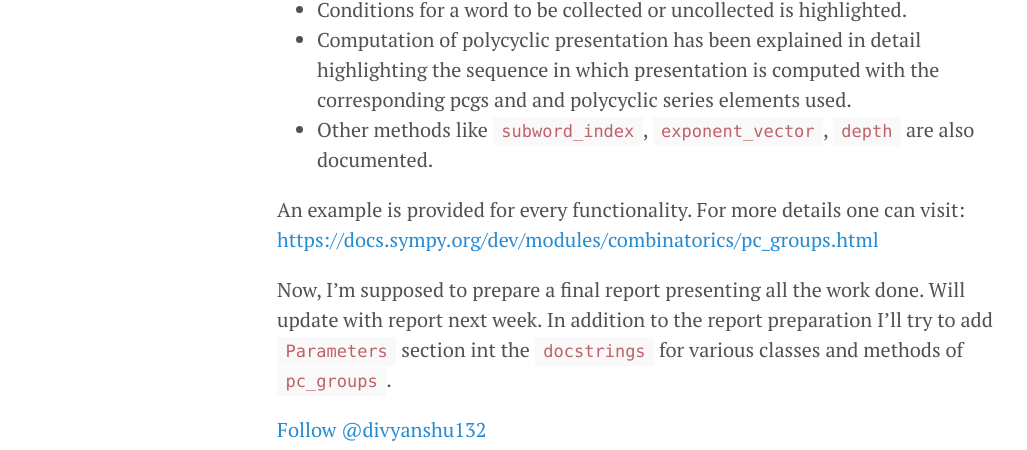
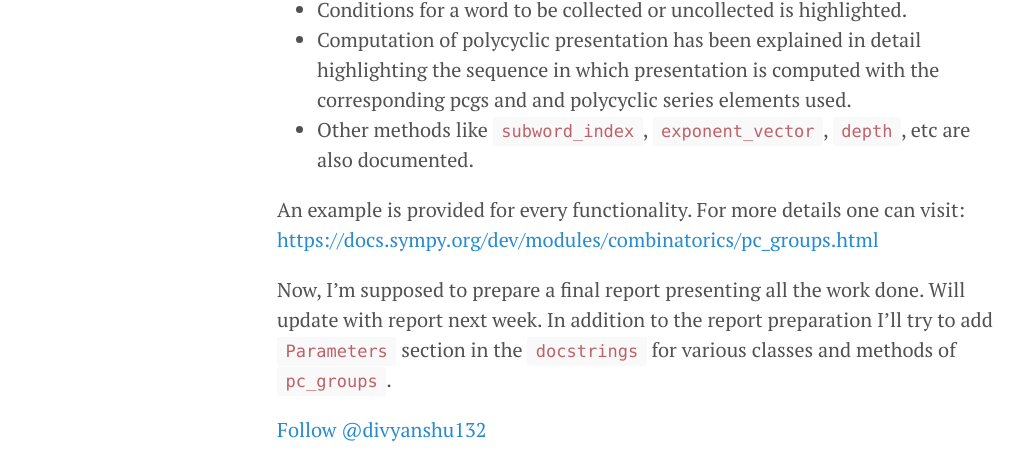
Before and after one commit to divyanshu132/divyanshu132.github.io, a Jekyll site: the page built from _posts/2019-08-19-gsoc-week-12.md, in a window 1280 px wide. Shown: the part 587-1037 px from the top of the page, without its empty margins (3-1030 px from the left). Built offline with Jekyll 4.4.1, drawn with Linux system fonts in a browser that asks for light colours; comment, search, counter and statistics services are not loaded.

Commit message:
update-week-12

```diff
--- a/_posts/2019-08-19-gsoc-week-12.md
+++ b/_posts/2019-08-19-gsoc-week-12.md
@@ -14,11 +14,11 @@ Let's have a look at some of the highlights of documentation.
  - The parameters of both the classes(``PolycyclicGroup`` and ``Collector``) has been discussed in detail.
  - Conditions for a word to be collected or uncollected is highlighted.
  - Computation of polycyclic presentation has been explained in detail highlighting the sequence in which presentation is computed with the corresponding pcgs and and polycyclic series elements used.
- - Other methods like ``subword_index``, ``exponent_vector``, ``depth`` are also documented.
+ - Other methods like ``subword_index``, ``exponent_vector``, ``depth``, etc are also documented.
 
 An example is provided for every functionality.
 For more details one can visit:
 [https://docs.sympy.org/dev/modules/combinatorics/pc_groups.html](https://docs.sympy.org/dev/modules/combinatorics/pc_groups.html)
 
 Now, I'm supposed to prepare a final report presenting all the work done. Will update with report next week.
-In addition to the report preparation I'll try to add ``Parameters`` section int the `docstrings` for various classes and methods of ``pc_groups``.
+In addition to the report preparation I'll try to add ``Parameters`` section in the `docstrings` for various classes and methods of ``pc_groups``.
```
